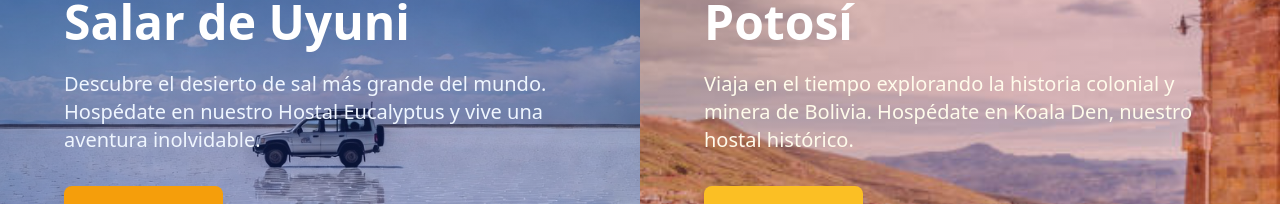
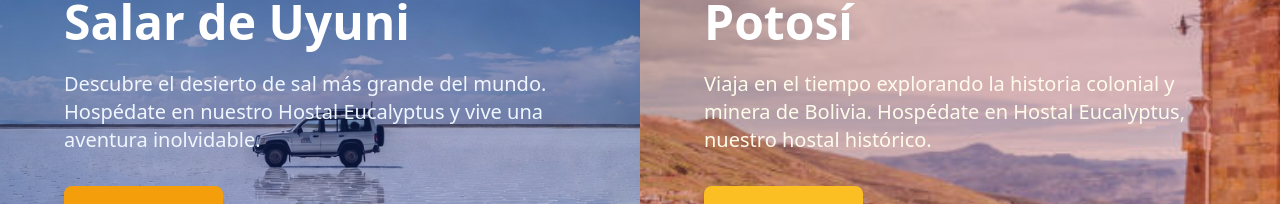
Before and after one commit to KushiTdm/koala-bolivia, a React (Vite) app: page /es in a window 1280 px wide. Shown: the part 316-520 px from the top of the page. Built offline with nearby package versions, Linux system fonts and the light colour scheme.

Commit message:
name hostal changed

```diff
--- a/src/pages/Home.tsx
+++ b/src/pages/Home.tsx
@@ -65,10 +65,10 @@ export default function Home() {
             </h2>
             <p className="text-lg md:text-xl mb-8 text-amber-50 leading-relaxed transform transition-all duration-500 group-hover:translate-x-2">
               {lang === 'es'
-                ? 'Viaja en el tiempo explorando la historia colonial y minera de Bolivia. Hospédate en Koala Den, nuestro hostal histórico.'
+                ? 'Viaja en el tiempo explorando la historia colonial y minera de Bolivia. Hospédate en Hostal Eucalyptus, nuestro hostal histórico.'
                 : lang === 'en'
-                ? 'Travel back in time exploring Bolivia\'s colonial and mining history. Stay at Koala Den, our historic hostel.'
-                : 'Voyagez dans le temps en explorant l\'histoire coloniale et minière de la Bolivie. Séjournez au Koala Den, notre auberge historique.'}
+                ? 'Travel back in time exploring Bolivia\'s colonial and mining history. Stay at Hostal Eucalyptus, our historic hostel.'
+                : 'Voyagez dans le temps en explorant l\'histoire coloniale et minière de la Bolivie. Séjournez au Hostal Eucalyptus, notre auberge historique.'}
             </p>
             <Link
               to={`/${lang}/potosi`}
```
